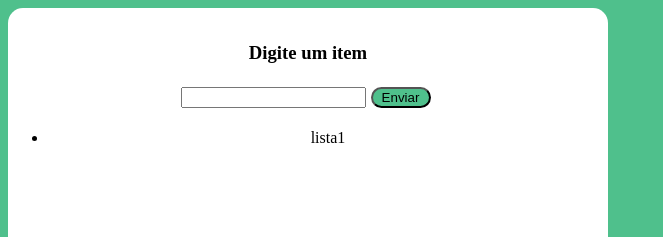
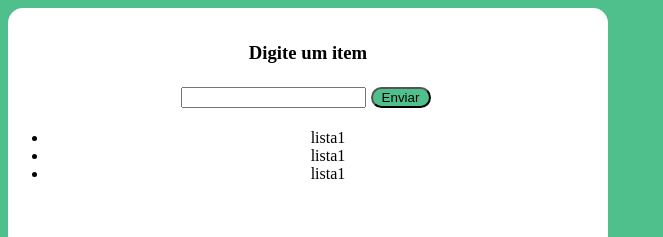
Before and after one commit to Edivansanto5/to-do-list.vue.js, a Vue app: page / in a window 1280 px wide. Shown: the top 237 px of the page, without its empty margins (0-663 px from the left). Built offline with nearby package versions, Linux system fonts and the light colour scheme.

Commit message:
fazendo o v-for

```diff
--- a/src/components/toList.vue
+++ b/src/components/toList.vue
@@ -5,7 +5,7 @@
       <input type="text">
         <button type="button" @click="adicionar"> Enviar</button>
         <ul>
-          <li>lista1</li>
+          <li v-for="lista in listas" :key="lista">lista1</li>
 
         </ul>
     </form>
@@ -18,7 +18,7 @@ export default {
   name:'toList',
   data(){
     return{
-      lista:['lista1','lista2','lista3']
+      listas:['lista1','lista2','lista3']
     }
   },
   methods:{
```
